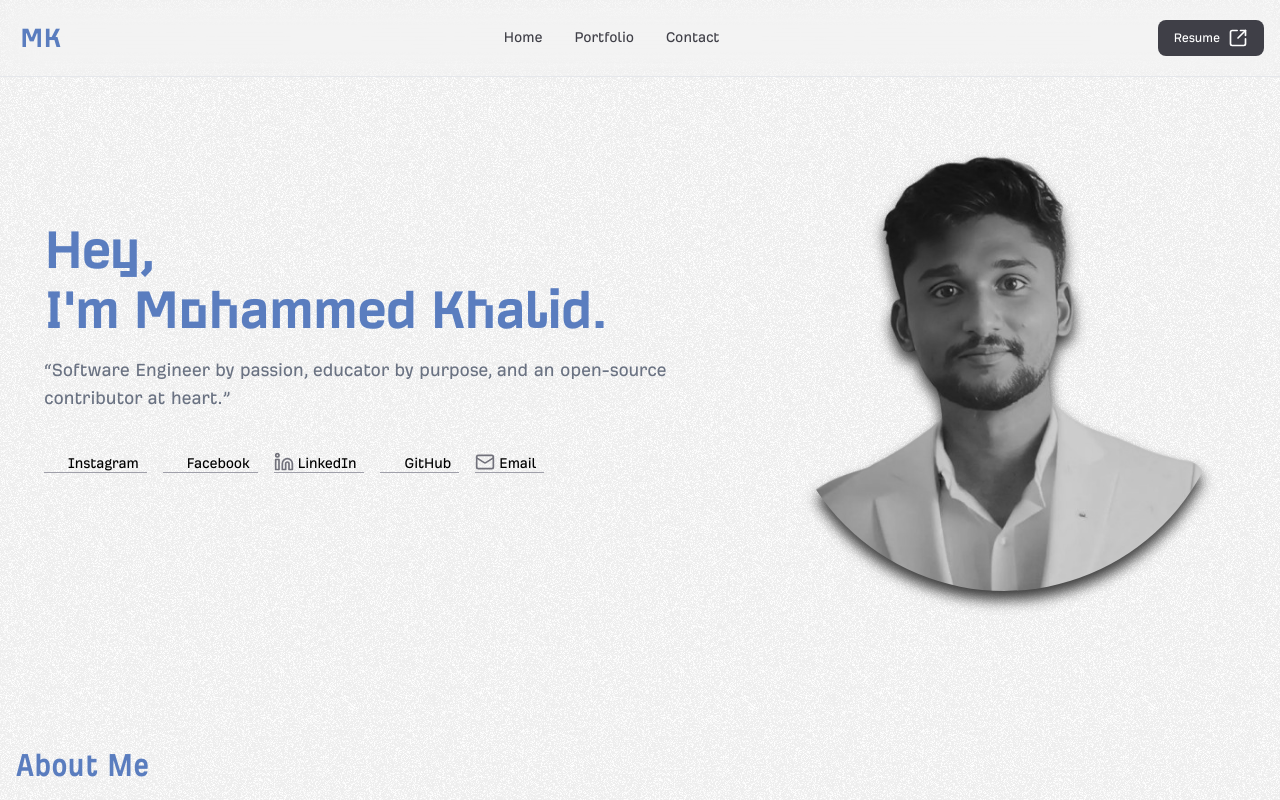
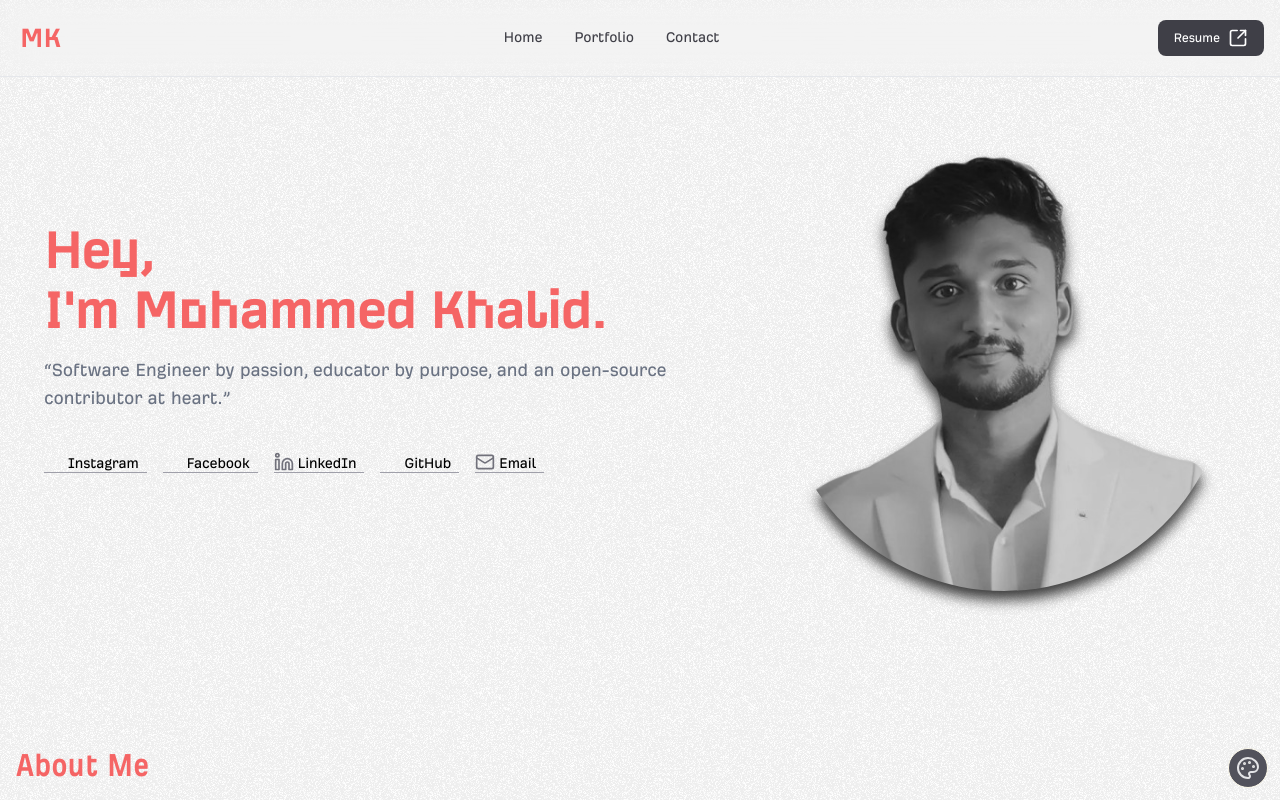
Before and after one commit to thekhalidsha/mohammedkhalid, a React (Vite) app: page / in a window 1280 px wide. Shown: the top 800 px of the page. Built offline with nearby package versions, Linux system fonts and the light colour scheme; some icons are missing; the HTML template or start-up script is replaced by a standard one.

Commit message:
`feat: updated index.css and PublicLayout.jsx with new styles and components`

```diff
--- /dev/null
+++ b/src/components/ColorChanger.jsx
@@ -0,0 +1,60 @@
+import { Palette } from 'lucide-react'
+import React, { useEffect, useState } from 'react'
+
+const ColorChanger = () => {
+    const [openPalette, setOpenPalette] = useState(false);
+    const [selectedColor, setSelectedColor] = useState(getComputedStyle(document.documentElement)
+        .getPropertyValue('--color-highlight')
+        .trim());
+
+    const handleColorChange = (e) => {
+        const newColor = e.target.value;
+        setSelectedColor(newColor);
+        document.documentElement.style.setProperty('--color-highlight', newColor);
+    };
+    useEffect(() => {
+        const highlight = getComputedStyle(document.documentElement)
+            .getPropertyValue('--color-highlight')
+            .trim();
+        document.documentElement.style.setProperty('--color-highlight', highlight);
+    }, []);
+
+    return (
+        <div className='max-w-screen-lg mx-auto'>
+            <div className={`roundx overflow-hidden ${openPalette ? 'z-50 p-4 h-40 w-64 rounded-[10px] transition-all duration-500 trans' : 'flex justify-center items-center w-10 h-10 rounded-[50%]'} `} onClick={() => setOpenPalette(true)}>
+                {
+                    !openPalette
+                    &&
+                    <Palette className='stroke-zinc-200' />
+                }
+                {
+                    openPalette
+                    &&
+                    <div className={`transition-all duration-500 ${openPalette ? 'scale-100 opacity-100 delay-300' : 'scale-0 opacity-0 delay-0'}`}>
+                        <div className={`flex justify-between items-center mb-3`}>
+                            <h3 className="text-white font-semibold">Pick a Color</h3>
+                            <button
+                                onClick={(e) => {
+                                    e.stopPropagation();
+                                    setOpenPalette(false);
+                                }}
+                                className="text-sm text-red-400 hover:text-red-600"
+                            >
+                                Close
+                            </button>
+                        </div>
+                        <input
+                            type="color"
+                            value={selectedColor}
+                            onChange={handleColorChange}
+                            className="w-full h-12 border-none rounded cursor-pointer"
+                        />
+                        <p className="text-white mt-2">Hex: {selectedColor}</p>
+                    </div>
+                }
+            </div>
+        </div>
+    );
+};
+
+export default ColorChanger;
--- a/src/index.css
+++ b/src/index.css
@@ -42,7 +42,7 @@ body {
   font-family: Incognito, sans-serif;
 }
 @theme {
-  --color-highlight: #5a7dbf; /* Master Primary Color [CHANGE THIS IF NEEDED TO CHANGE THE PRIMARY COLOR] */
+  --color-highlight: #f56565; /* Master Primary Color [CHANGE THIS IF NEEDED TO CHANGE THE PRIMARY COLOR] */
   --font-heading: "Incognito", sans-serif;
 
 
@@ -79,3 +79,18 @@ body {
 .font-bold {
   color: var(--color-highlight);
 }
+
+
+.roundx {
+  @apply border bg-zinc-600 fixed bottom-3 right-3 text-amber-50;
+}
+
+/* .roundx:hover{
+  border-radius: 10px;
+  @apply h-20 w-64;
+  transition: all 0.5s ease, border-radius 100ms linear;
+} */
+
+.trans {
+  transition: all 0.2s ease, border-radius 0.1s linear;
+}
--- a/src/layouts/PublicLayout.jsx
+++ b/src/layouts/PublicLayout.jsx
@@ -2,6 +2,7 @@ import React from 'react'
 import { Outlet } from 'react-router-dom'
 import Navbar from '../components/Navbar'
 import Footer from '../components/Footer'
+import ColorChanger from '../components/ColorChanger'
 
 const PublicLayout = () => {
     return (
@@ -9,6 +10,7 @@ const PublicLayout = () => {
             <Navbar />
             <Outlet />
             <Footer className={`md:text-right`}/>
+            <ColorChanger/>
         </>
     )
 }
```
